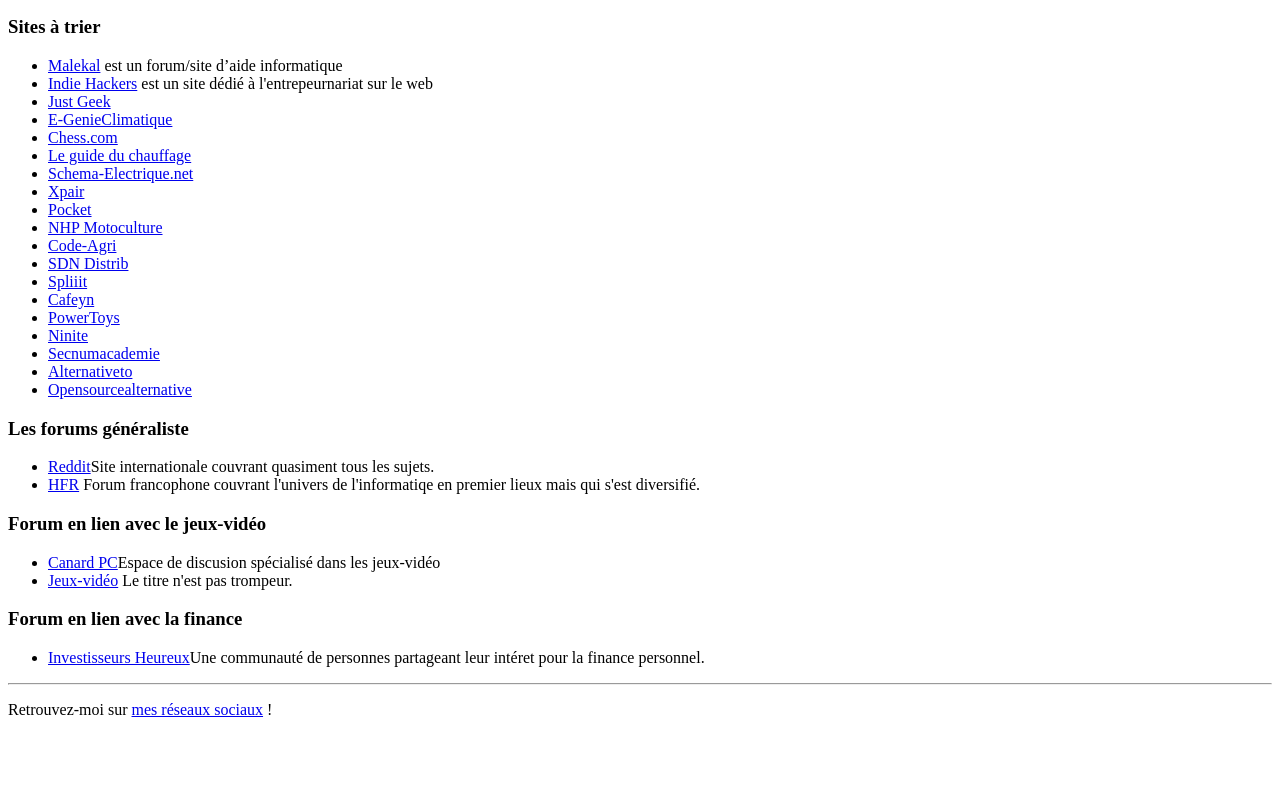
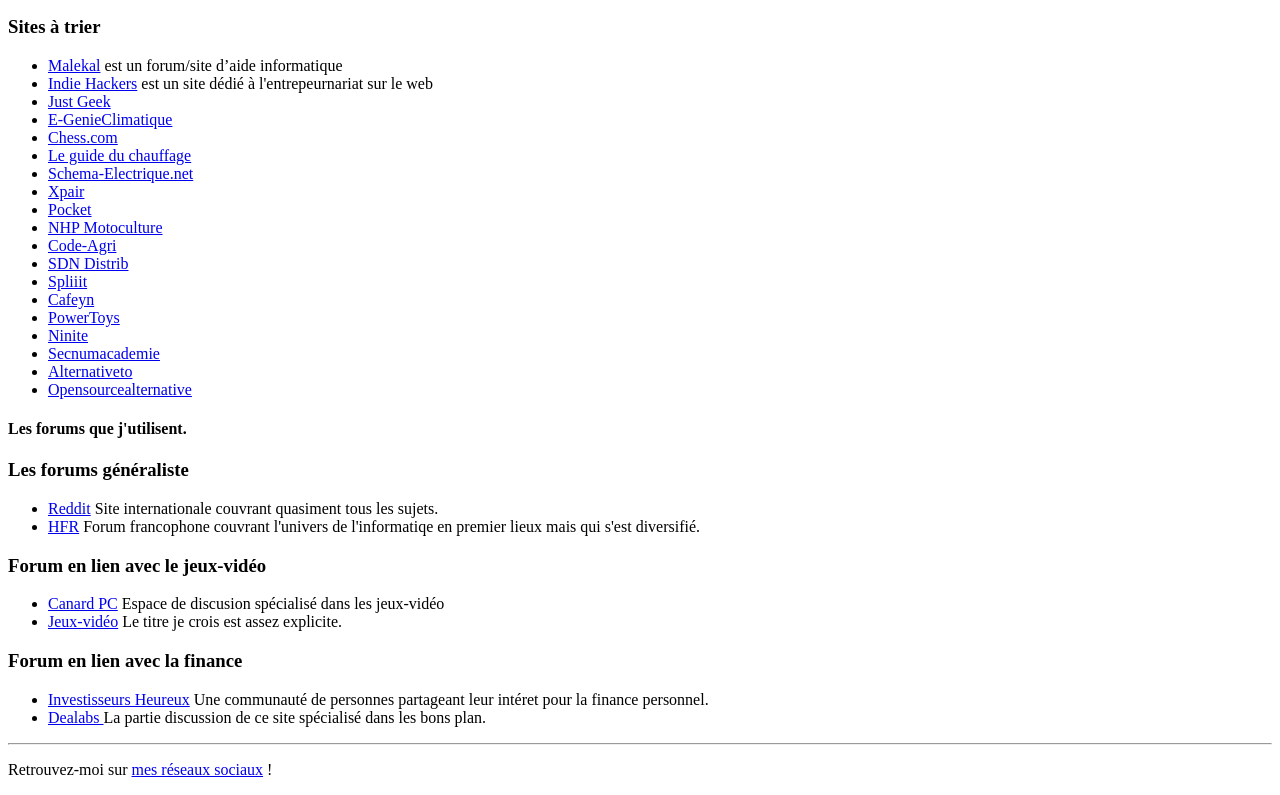
Before and after one commit to khuzdrix/khuzd, a plain HTML site: page html/services.html in a window 1280 px wide. Shown: the part 2389-3184 px from the top of the page. Before the commit the page ends 3124 px from the top, so only its background shows below. Drawn offline with Linux system fonts and the light colour scheme.

Commit message:
maj + corection forum

```diff
--- a/html/services.html
+++ b/html/services.html
@@ -221,10 +221,11 @@
         </article>
         <article>
             <article>
+                <h4>Les forums que j'utilisent.</h4>
                 <h3>Les forums généraliste</h3>
                 <p>
                     <ul>
-                        <li><a href="https://www.reddit.com/" target="_blank">Reddit</a>Site internationale couvrant quasiment tous les sujets.</li>
+                        <li><a href="https://www.reddit.com/" target="_blank">Reddit</a> Site internationale couvrant quasiment tous les sujets.</li>
                         <li><a href="https://forum.hardware.fr/hfr/Discussions/liste_sujet-1.htm" target="_blank">HFR</a> Forum francophone couvrant l'univers de l'informatiqe en premier lieux mais qui s'est diversifié. </li>
                     </ul>
                 </p>
@@ -233,8 +234,8 @@
                 <h3>Forum en lien avec le jeux-vidéo</h3>
                 <p>
                     <ul>
-                        <li><a href="https://forum.canardpc.com/" target="_blank">Canard PC</a>Espace de discusion spécialisé dans les jeux-vidéo</li>
-                        <li><a href="https://www.jeuxvideo.com/forums.htm" target="_blank">Jeux-vidéo</a> Le titre n'est pas trompeur.</li>
+                        <li><a href="https://forum.canardpc.com/" target="_blank">Canard PC</a> Espace de discusion spécialisé dans les jeux-vidéo</li>
+                        <li><a href="https://www.jeuxvideo.com/forums.htm" target="_blank">Jeux-vidéo</a> Le titre je crois est assez explicite.</li>
                     </ul>
                 </p>
             </article>
@@ -242,7 +243,8 @@
                 <h3>Forum en lien avec la finance</h3>
                 <p>
                     <ul>
-                        <li><a href="https://www.investisseurs-heureux.fr/" target="_blank">Investisseurs Heureux</a>Une communauté de personnes partageant leur intéret pour la finance personnel.</li>
+                        <li><a href="https://www.investisseurs-heureux.fr/" target="_blank">Investisseurs Heureux</a> Une communauté de personnes partageant leur intéret pour la finance personnel.</li>
+                        <li><a href="https://www.dealabs.com/discussions" target="_blank">Dealabs </a> La partie discussion de ce site spécialisé dans les bons plan. </li>
                     </ul>
                 </p>
         </article>
```
Also changed, not shown: html/forum.html (+5 -4 lines).
